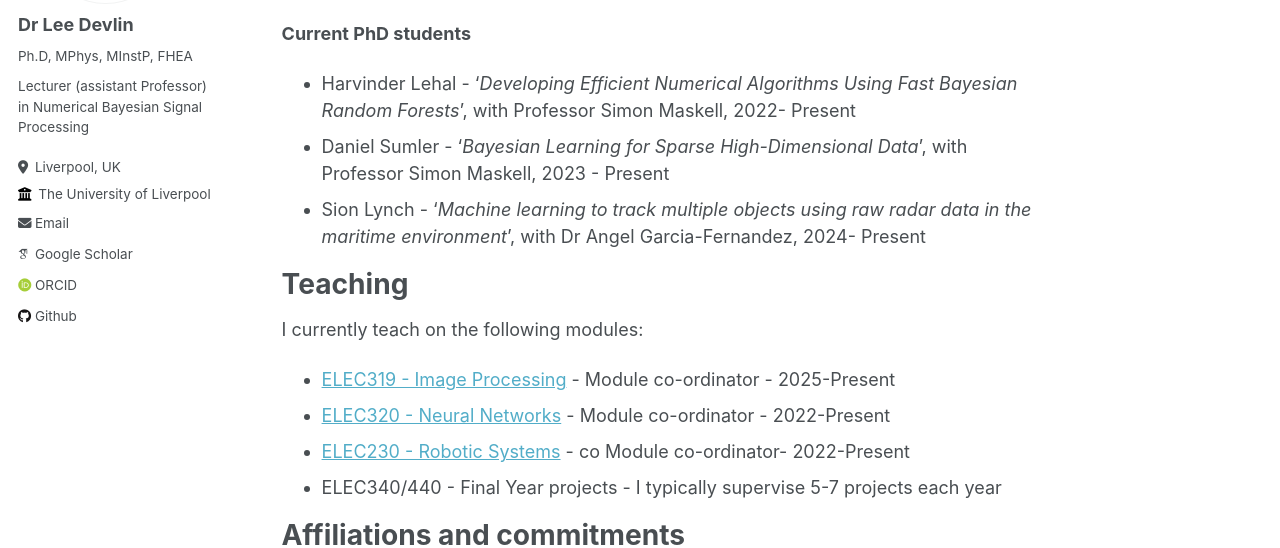
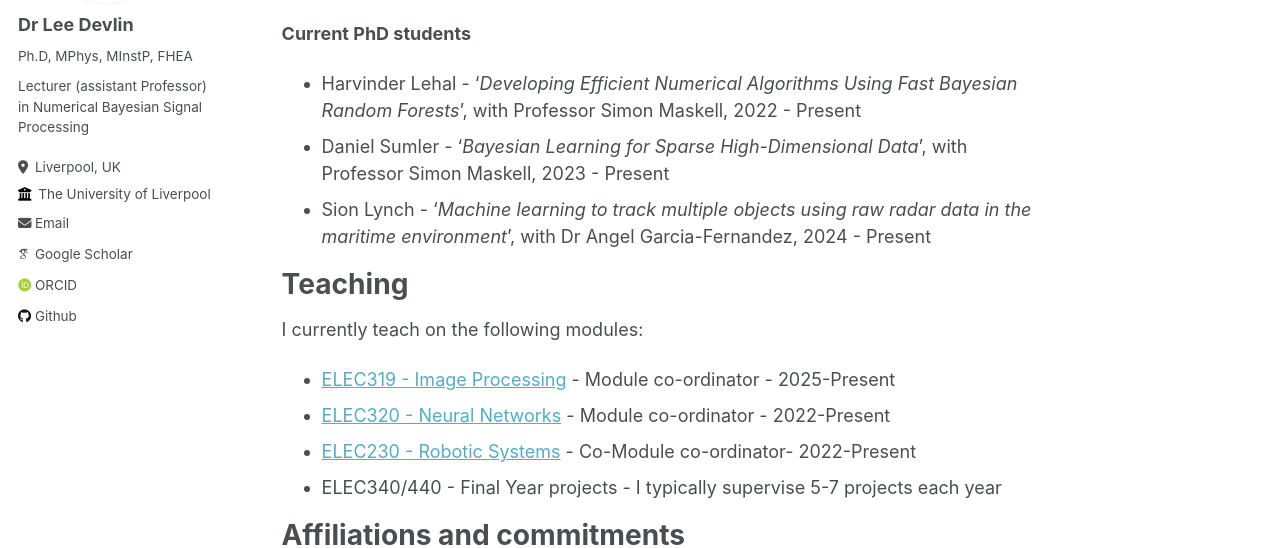
Before and after one commit to LJDevlin/LJDevlin.github.io, a Jekyll site: the page built from _pages/about.md, in a window 1280 px wide and 900 px high. Shown: the part 331-879 px from the top of the window. Built offline with Jekyll 4.4.1, drawn with Linux system fonts in a browser that asks for light colours; some web fonts are replaced.

```diff
--- a/_pages/about.md
+++ b/_pages/about.md
@@ -14,16 +14,16 @@ Research interests
 <p align="justify"> My primary area of research is in Bayesian signal processing with a focus on Sequential Monte Carlo methods for static and time evolving problems. I am interested how these class of algorithms can be applied to distributed computing architectures. </p>
 
 **Current PhD students**
-* Harvinder Lehal - '_Developing Efficient Numerical Algorithms Using Fast Bayesian Random Forests_',  with Professor Simon Maskell, 2022- Present
+* Harvinder Lehal - '_Developing Efficient Numerical Algorithms Using Fast Bayesian Random Forests_',  with Professor Simon Maskell, 2022 - Present
 * Daniel Sumler - '_Bayesian Learning for Sparse High-Dimensional Data_', with Professor Simon Maskell, 2023 - Present
-* Sion Lynch - '_Machine learning to track multiple objects using raw radar data in the maritime environment_', with Dr Angel Garcia-Fernandez, 2024- Present
+* Sion Lynch - '_Machine learning to track multiple objects using raw radar data in the maritime environment_', with Dr Angel Garcia-Fernandez, 2024 - Present
 
 Teaching
 ======
 I currently teach on the following modules:
 * [ELEC319 - Image Processing](https://tulip.liv.ac.uk/mods/student/ELEC319_202526.htm) - Module co-ordinator - 2025-Present
 * [ELEC320 - Neural Networks](https://tulip.liv.ac.uk/mods/student/ELEC320_202526.htm) - Module co-ordinator - 2022-Present
-* [ELEC230 - Robotic Systems](https://tulip.liv.ac.uk/mods/student/ELEC230_202526.htm) - co Module co-ordinator- 2022-Present
+* [ELEC230 - Robotic Systems](https://tulip.liv.ac.uk/mods/student/ELEC230_202526.htm) - Co-Module co-ordinator- 2022-Present
 * ELEC340/440 - Final Year projects - I typically supervise 5-7 projects each year
 
 Affiliations and commitments
```
